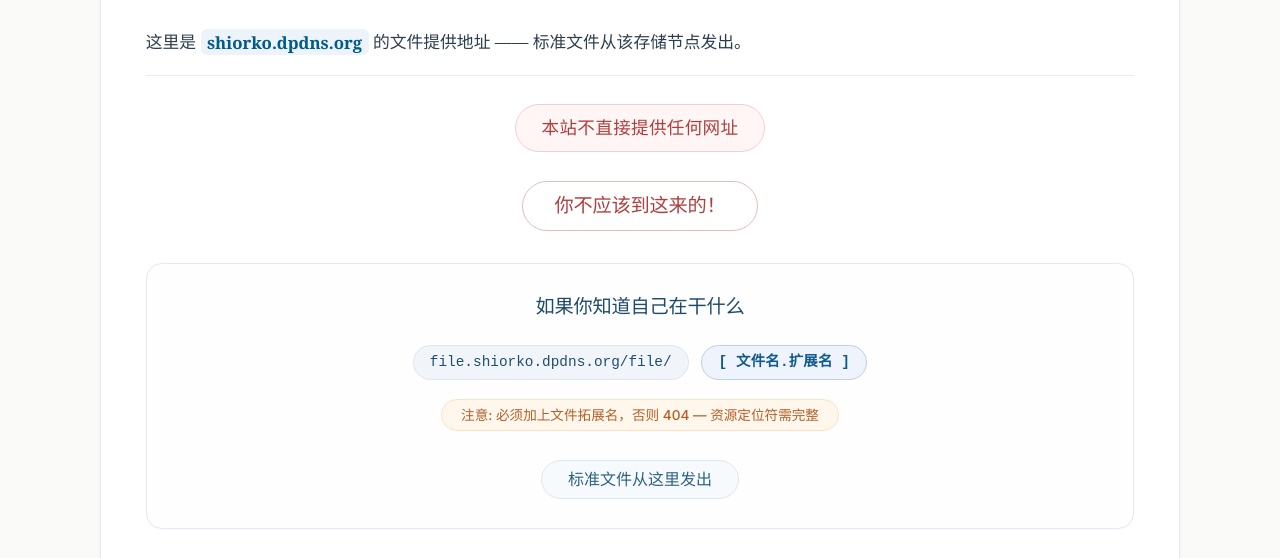
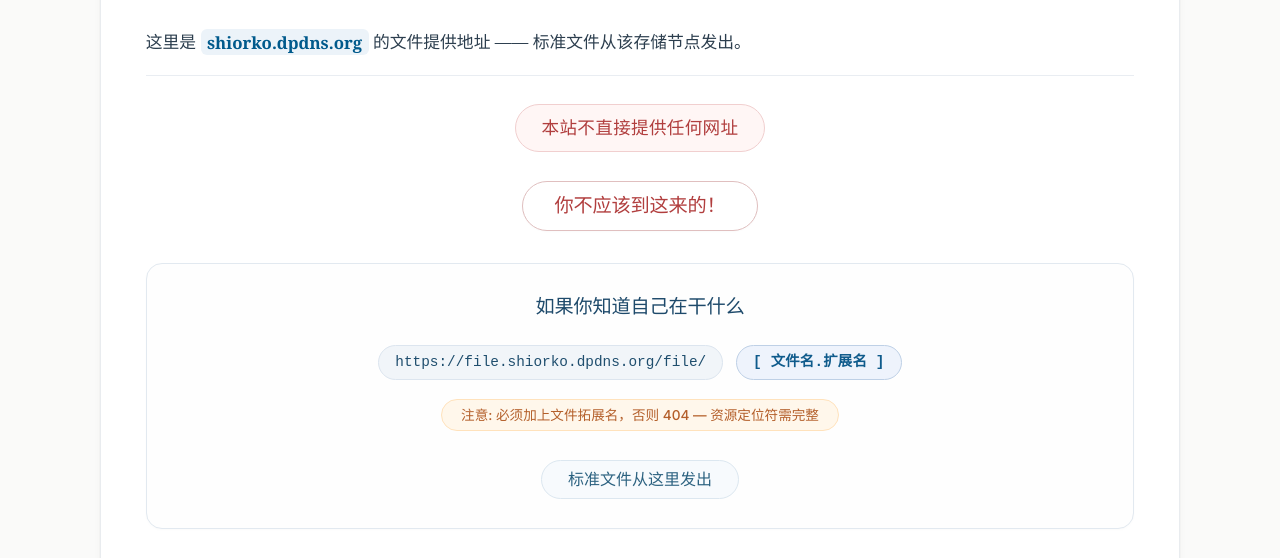
Before and after one commit to Dank1n9/File, a plain HTML site: page index.html in a window 1280 px wide. Shown: the part 194-752 px from the top of the page. Drawn offline with Linux system fonts and the light colour scheme.

Commit message:
Update index.html

```diff
--- a/index.html
+++ b/index.html
@@ -449,7 +449,7 @@
         <div>如果你知道自己在干什么</div>
         <div class="rule-line">
           <!-- 可复制的URL基础路径：增加点击复制功能 -->
-          <span class="copyable-url" id="copyableBaseUrl" title="点击复制基础路径" role="button" tabindex="0">file.shiorko.dpdns.org/file/</span>
+          <span class="copyable-url" id="copyableBaseUrl" title="点击复制基础路径" role="button" tabindex="0">https://file.shiorko.dpdns.org/file/</span>
           <span class="url-highlight">[ 文件名.扩展名 ]</span>
         </div>
         <div style="display: flex; justify-content: center; gap: 0.8rem; flex-wrap: wrap; margin-top: 0.5rem;">
```
